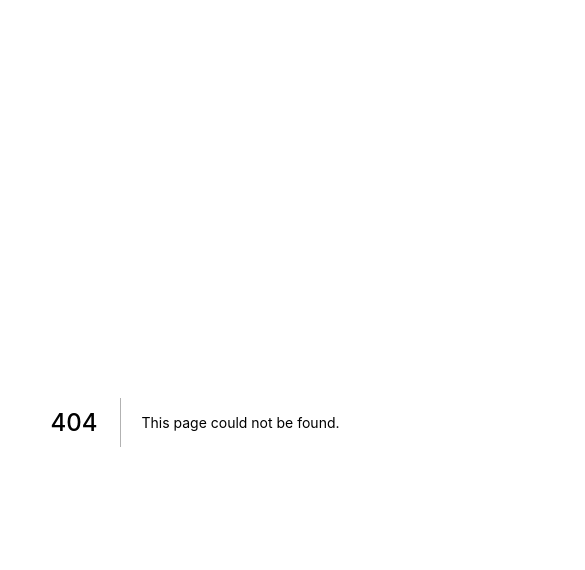
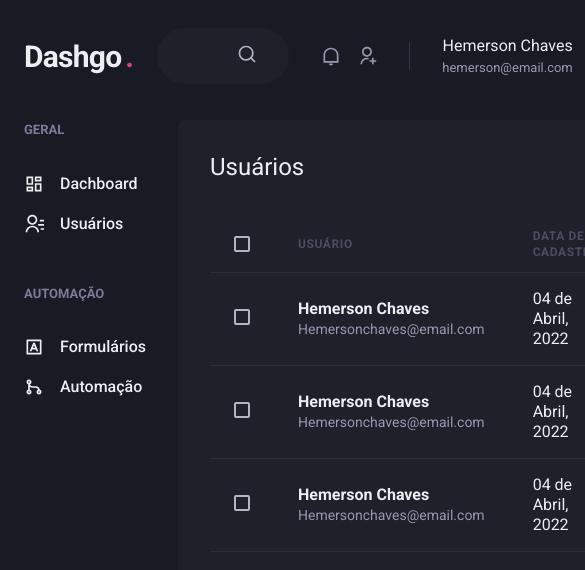
Before and after one commit to HemersonChaves/Construindo-interfaces-do-futuro, a Next.js app: page /users in a window 390 px wide. Before the commit this address had no page. Shown: the top 570 px of the page, 585 px wide, since content can reach past the window. Built offline with nearby package versions, Linux system fonts and the light colour scheme; grey boxes are pictures that could not be loaded.

Commit message:
feat(usuário): adiciona tableta chakra

```diff
--- /dev/null
+++ b/src/pages/users/index.tsx
@@ -0,0 +1,110 @@
+import { Box, Button, Checkbox, Flex, Heading, Icon, Table, Tbody, Td, Th, Thead, Tr, Text } from "@chakra-ui/react";
+import { RiAddLine, RiPencilLine } from "react-icons/ri";
+import { Header } from "../../components/Header";
+import { Sidebar } from "../../components/Siderbar";
+
+export default function UserList() {
+    return (
+        <Box>
+            <Header />
+            <Flex w='100%' my='6' maxWidth={1480} mx='auto' px='6'>
+                <Sidebar />
+                <Box flex='1' borderRadius={8} bg='gray.800' p='8'>
+                    <Flex mb='8' justify='space-between' align='center'>
+                        <Heading size='lg' fontWeight='normal'>Usuários</Heading>
+                        <Button
+                            as='a'
+                            size='sm'
+                            fontSize='sm'
+                            colorScheme='pink'
+                            leftIcon={<Icon as={RiAddLine} fontSize='20' />}
+                        >
+                            Criar novo
+                        </Button>
+                    </Flex>
+                    <Table colorScheme='whiteAlpha'>
+                        <Thead>
+                            <Tr>
+                                <Th px='6' color='gray.300' width='8'>
+                                    <Checkbox colorScheme='pink'></Checkbox>
+                                </Th>
+                                <Th >
+                                    Usuário
+                                </Th>
+                                <Th >
+                                    Data de Cadastro
+                                </Th>
+                                <Th width='8'></Th>
+                            </Tr>
+                        </Thead>
+                        <Tbody>
+                            <Tr>
+                                <Td px='6' >
+                                    <Checkbox colorScheme='pink'></Checkbox>
+                                </Td>
+                                <Td>
+                                    <Box>
+                                        <Text fontWeight='bold'> Hemerson Chaves</Text>
+                                        <Text fontSize='sm' color='gray.300'> Hemersonchaves@email.com</Text>
+                                    </Box>
+                                </Td>
+                                <Td>04 de Abril, 2022</Td>
+                                <Td><Button
+                                    as='a'
+                                    size='sm'
+                                    fontSize='sm'
+                                    colorScheme='purple'
+                                    leftIcon={<Icon as={RiPencilLine} fontSize='16'/>}
+                                >
+                                    Editar
+                                </Button></Td>
+                            </Tr>
+                            <Tr>
+                                <Td px='6' >
+                                    <Checkbox colorScheme='pink'></Checkbox>
+                                </Td>
+                                <Td>
+                                    <Box>
+                                        <Text fontWeight='bold'> Hemerson Chaves</Text>
+                                        <Text fontSize='sm' color='gray.300'> Hemersonchaves@email.com</Text>
+                                    </Box>
+                                </Td>
+                                <Td>04 de Abril, 2022</Td>
+                                <Td><Button
+                                    as='a'
+                                    size='sm'
+                                    fontSize='sm'
+                                    colorScheme='purple'
+                                    leftIcon={<Icon as={RiPencilLine} fontSize='16'/>}
+                                >
+                                    Editar
+                                </Button></Td>
+                            </Tr>
+                            <Tr>
+                                <Td px='6' >
+                                    <Checkbox colorScheme='pink'></Checkbox>
+                                </Td>
+                                <Td>
+                                    <Box>
+                                        <Text fontWeight='bold'> Hemerson Chaves</Text>
+                                        <Text fontSize='sm' color='gray.300'> Hemersonchaves@email.com</Text>
+                                    </Box>
+                                </Td>
+                                <Td>04 de Abril, 2022</Td>
+                                <Td><Button
+                                    as='a'
+                                    size='sm'
+                                    fontSize='sm'
+                                    colorScheme='purple'
+                                    leftIcon={<Icon as={RiPencilLine} fontSize='16'/>}
+                                >
+                                    Editar
+                                </Button></Td>
+                            </Tr>
+                        </Tbody>
+                    </Table>
+                </Box>
+            </Flex>
+        </Box>
+    )
+}
```
